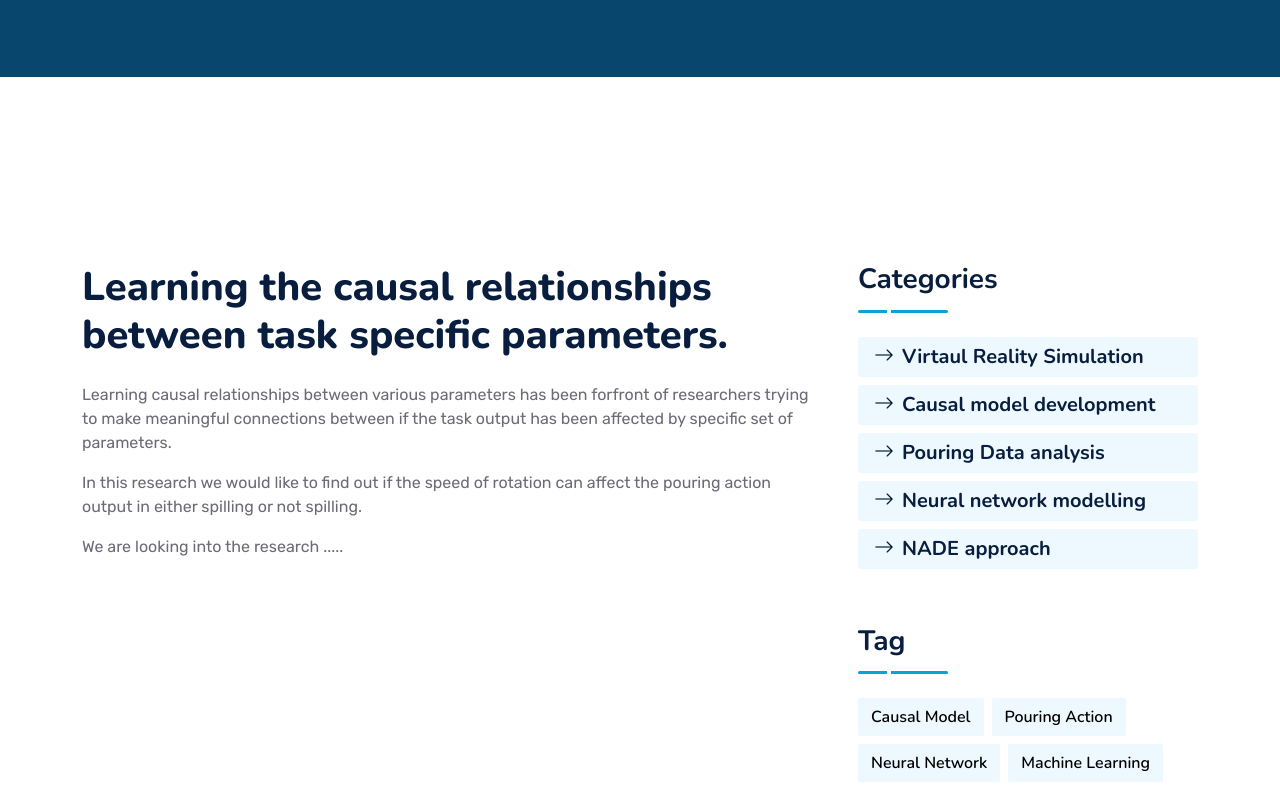
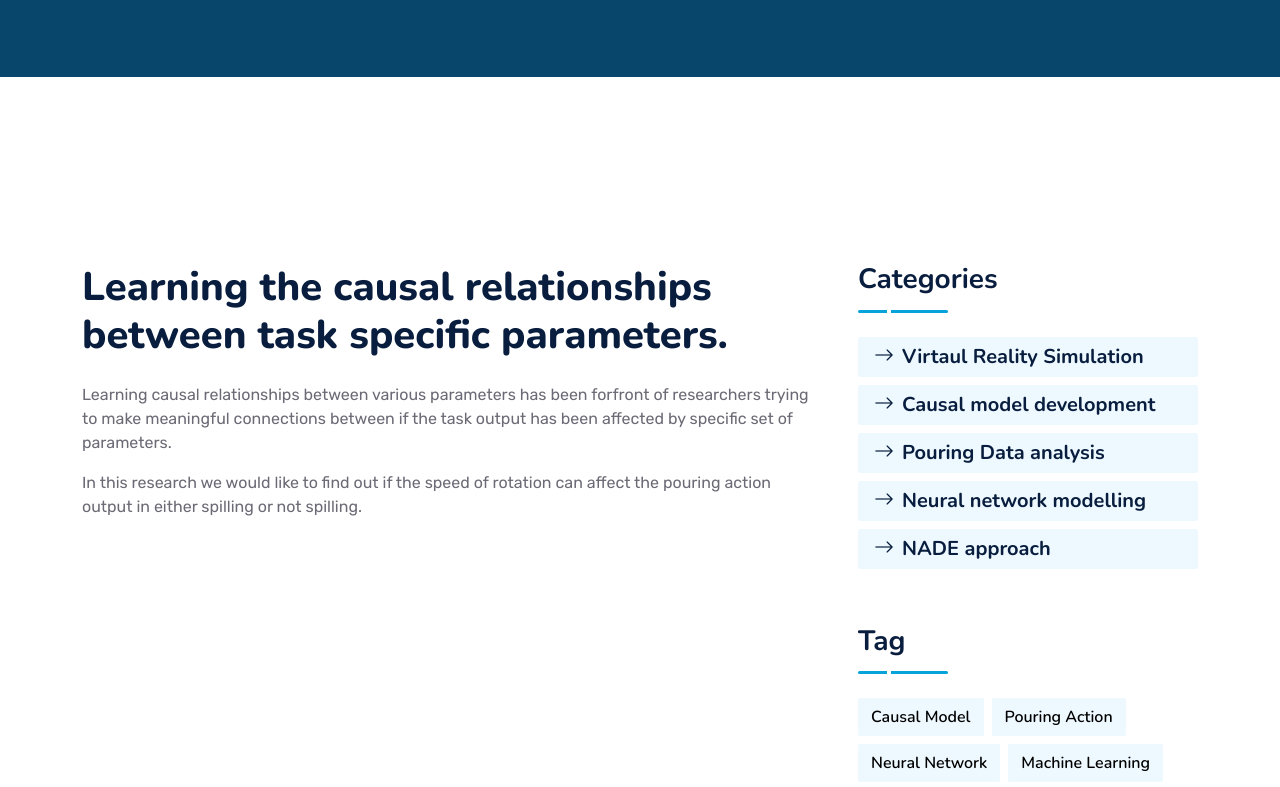
Before and after one commit to ease-crc/ITL, a plain HTML site: page causality.html in a window 1280 px wide. Shown: the part 286-1073 px from the top of the page. Drawn offline with nearby package versions, Linux system fonts and the light colour scheme.

Commit message:
remove unused text

```diff
--- a/causality.html
+++ b/causality.html
@@ -86,7 +86,6 @@
                         <h1 class="mb-4">Learning the causal relationships between task specific parameters.</h1>
                         <p>Learning causal relationships between various parameters has been forfront of researchers trying to make meaningful connections between if the task output has been affected by specific set of parameters.</p>
                         <p>In this research we would like to find out if the speed of rotation can affect the pouring action output in either spilling or not spilling.</p>
-                        <p>We are looking into the research .....</p>
                     </div>
                     <!-- Blog Detail End -->
 
```
Also changed, not shown: imitation.html (+0 -1 lines).
